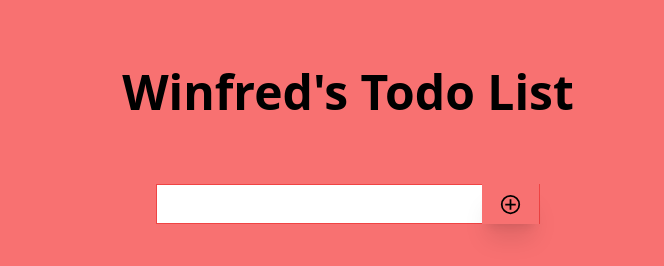
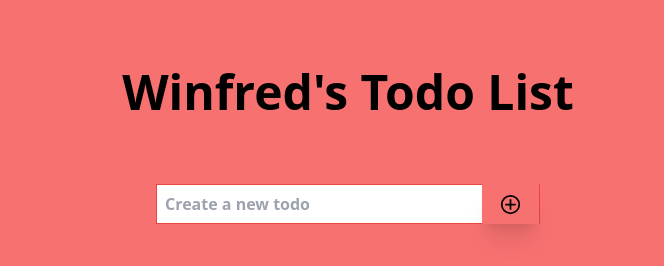
Before and after one commit to Winfredo/Todo-, a React (Create React App) app: page / in a window 1280 px wide. Shown: the top 266 px of the page, without its empty margins (292-956 px from the left). Built offline with nearby package versions, Linux system fonts and the light colour scheme.

Commit message:
Made some changes.

```diff
--- a/src/Components/Background/index.js
+++ b/src/Components/Background/index.js
@@ -13,7 +13,7 @@ function BackgroundPage() {
       <div className='w-screen flex items-center justify-center  '>
         <form className=' w-96 '>
           <div className='flex justify-between items-center gap-x-1 bg-white border border-red-500 w-full h-10 p-0'>
-          <input className='w-60 pl-2 h-8 outline-none ' type="text" placeholder="" />
+          <input className=' font-semibold w-60 pl-2 h-8 outline-none ' type="text" placeholder="Create a new todo" />
             <button className=' h-10  p w-[15%] shadow-xl hover:bg-red-500 bg-red-400 flex items-center justify-center  cursor-pointer"'>
               <GrAddCircle size={21}/>
             </button>
```
